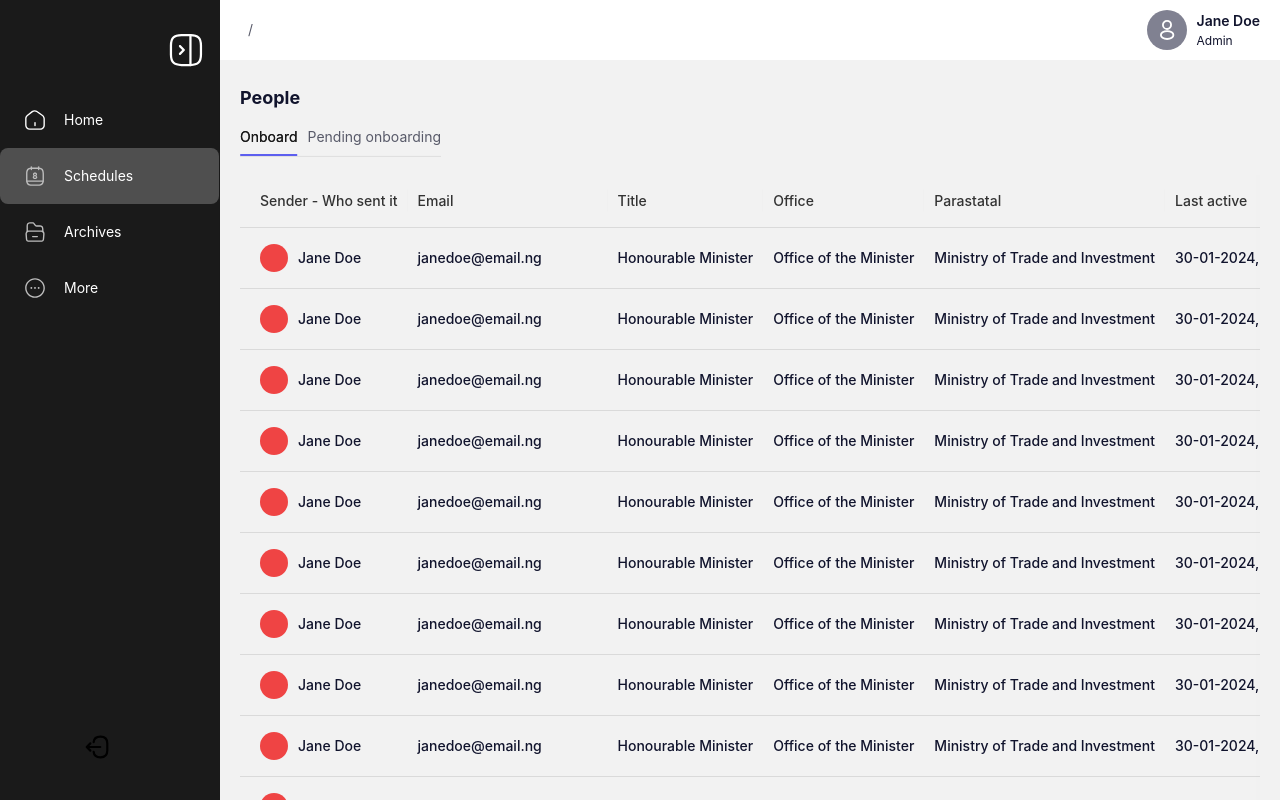
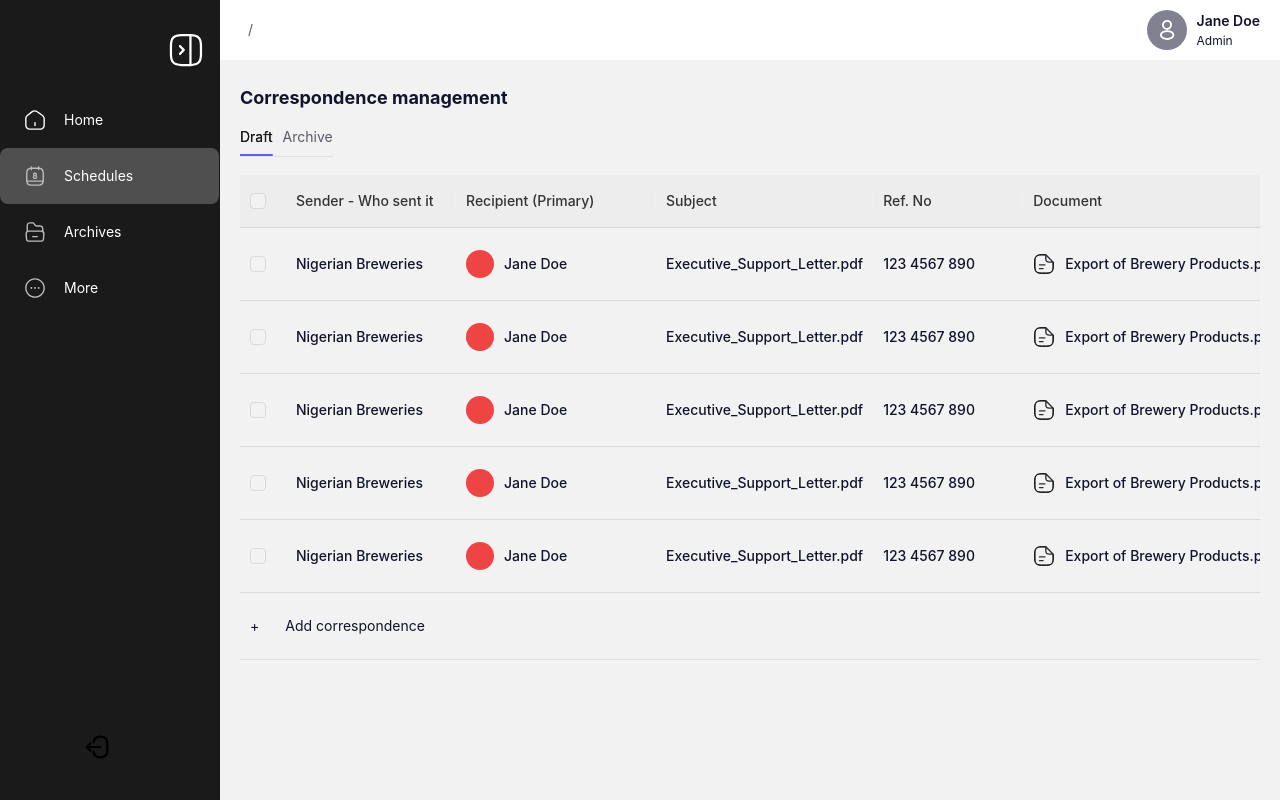
Before and after one commit to jidoggs/comms, a Next.js app: page /app/schedule in a window 1280 px wide. Built offline with nearby package versions, Linux system fonts and the light colour scheme.

Commit message:
updated table

```diff
--- a/src/app/app/archives/page.tsx
+++ b/src/app/app/archives/page.tsx
@@ -1,11 +1,118 @@
-import React from 'react'
+'use client';
+import CustomTab from '@/common/components/CustomTab';
+import CustomTable from '@/common/components/CustomTable';
+import { dummyPeople } from '@/common/mockData';
+import { mergeClassName } from '@/common/utils';
+import { TabsProps } from 'antd';
+import { ColumnsType } from 'antd/es/table';
+import React, { useState } from 'react';
 
-const ArchivePage = () => {
+const columns: ColumnsType<any> = [
+  {
+    title: 'Sender - Who sent it',
+    className: '!pl-5',
+    dataIndex: 'sent_by',
+    width: 180,
+    ellipsis: true,
+    render: (value: any) => {
+      return (
+        <div className="flex items-center gap-x-2.5">
+          <div className="size-7 rounded-full bg-red-500" />{' '}
+          <span>{value}</span>
+        </div>
+      );
+    },
+  },
+  {
+    title: 'Email',
+    className: '',
+    dataIndex: 'email',
+    ellipsis: true,
+    width: 200,
+  },
+  {
+    title: 'Title',
+    className: '',
+    dataIndex: 'title',
+    ellipsis: true,
+    width: 150,
+  },
+  {
+    title: 'Office',
+    className: '',
+    dataIndex: 'office',
+    ellipsis: true,
+    width: 150,
+  },
+  {
+    title: 'Parastatal',
+    className: '',
+    dataIndex: 'parastatal',
+    ellipsis: true,
+    width: 220,
+  },
+  {
+    title: 'Last active',
+    className: '',
+    dataIndex: 'last_active',
+    ellipsis: true,
+    width: 135,
+  },
+  {
+    title: 'Date added',
+    className: '',
+    dataIndex: 'created_at',
+    ellipsis: true,
+    width: 135,
+  },
+  {
+    title: 'Actions',
+    className: '!pr-3',
+    dataIndex: '',
+    ellipsis: true,
+    width: 50,
+  },
+].map((itm) => ({
+  ...itm,
+  className: mergeClassName('!py-4 text-sm font-medium', itm.className),
+}));
+
+const Page = () => {
+  const [activeKey, setActiveKey] = useState('onboard');
+  const items: TabsProps['items'] = [
+    {
+      key: 'onboard',
+      label: 'Onboard',
+    },
+    {
+      key: 'pending',
+      label: 'Pending onboarding',
+    },
+  ];
+
+  const tabChangeHandler = (state: string) => {
+    setActiveKey(state);
+  };
+
   return (
     <div>
+      <CustomTable
+        tableTitle="People"
+        tabs={
+          <CustomTab
+            onChange={tabChangeHandler}
+            defaultKey={activeKey}
+            items={items}
+          />
+        }
+        className={{
+          table: 'cursor-pointer',
+        }}
+        columns={columns}
+        dataSource={dummyPeople}
+      />
+    </div>
+  );
+};
 
-    </div>
-  )
-}
-
-export default ArchivePage
+export default Page;
--- a/src/app/app/schedule/page.tsx
+++ b/src/app/app/schedule/page.tsx
@@ -1,7 +1,8 @@
 'use client';
 import CustomTab from '@/common/components/CustomTab';
 import CustomTable from '@/common/components/CustomTable';
-import { dummyPeople } from '@/common/mockData';
+import { Document } from '@/common/components/icons';
+import { dummyCorrespondence } from '@/common/mockData';
 import { mergeClassName } from '@/common/utils';
 import { TabsProps } from 'antd';
 import { ColumnsType } from 'antd/es/table';
@@ -10,10 +11,17 @@ import React, { useState } from 'react';
 const columns: ColumnsType<any> = [
   {
     title: 'Sender - Who sent it',
+    className: '!pl-5',
+    dataIndex: 'sent_by',
+    width: 180,
+    ellipsis: true,
+  },
+  {
+    title: 'Recipient (Primary)',
     className: '',
-    dataIndex: 'sent_by',
-    // width: 180,
+    dataIndex: 'recipient',
     ellipsis: true,
+    width: 200,
     render: (value: any) => {
       return (
         <div className="flex items-center gap-x-2.5">
@@ -24,74 +32,69 @@ const columns: ColumnsType<any> = [
     },
   },
   {
-    title: 'Email',
+    title: 'Subject',
     className: '',
-    dataIndex: 'email',
-    ellipsis: true,
-    width: 200,
-  },
-  {
-    title: 'Title',
-    className: '',
-    dataIndex: 'title',
+    dataIndex: 'subject',
     ellipsis: true,
     width: 150,
   },
   {
-    title: 'Office',
+    title: 'Ref. No',
     className: '',
-    dataIndex: 'office',
+    dataIndex: 'ref_no',
     ellipsis: true,
     width: 150,
   },
   {
-    title: 'Parastatal',
+    title: 'Document',
     className: '',
-    dataIndex: 'parastatal',
+    dataIndex: 'document',
     ellipsis: true,
     width: 220,
+    render: (value: any) => {
+      return (
+        <div className="flex items-center gap-x-2.5">
+          <Document />
+          <span>{value}</span>
+        </div>
+      );
+    },
   },
   {
-    title: 'Last active',
-    className: '',
-    dataIndex: 'last_active',
+    title: 'Comment',
+    dataIndex: 'comment',
+    ellipsis: true,
+    width: 450,
+    className: '!text-wrap !max-w-full !break-words',
+  },
+  {
+    title: 'Date of correspondence',
+    dataIndex: 'created_at',
+    ellipsis: true,
+    width: 180,
+  },
+  {
+    title: 'Actions',
+    className: '!pr-3',
+    dataIndex: '',
     ellipsis: true,
     width: 135,
   },
-  {
-    title: 'Date added',
-    className: '',
-    dataIndex: 'created_at',
-    ellipsis: true,
-    width: 135,
-  },
-  {
-    title: 'Actions',
-    className: '',
-    dataIndex: '',
-    ellipsis: true,
-    width: 50,
-  },
-].map((itm, index, arr) => ({
+].map((itm) => ({
   ...itm,
-  className: mergeClassName(
-    '!py-4 text-sm font-medium !bg-transparent',
-    index === 0 && '!pl-5',
-    index === arr.length - 1 && '!pr-3',
-    itm.className
-  ),
+  className: mergeClassName('!py-4 text-sm font-medium', itm.className),
 }));
 
 const SchedulePage = () => {
-  const [activeKey, setActiveKey] = useState('onboard');
+  const [activeKey, setActiveKey] = useState('draft');
   const items: TabsProps['items'] = [
     {
-      key: 'onboard',
-      label: 'Onboard',
+      key: 'draft',
+      label: 'Draft',
     },
     {
-      key: 'pending',
-      label: 'Pending onboarding',
+      key: 'archive',
+      label: 'Archive',
     },
   ];
 
@@ -102,7 +105,7 @@ const SchedulePage = () => {
   return (
     <div>
       <CustomTable
-        tableTitle="People"
+        tableTitle="Correspondence management"
         tabs={
           <CustomTab
             onChange={tabChangeHandler}
@@ -114,7 +117,17 @@ const SchedulePage = () => {
           table: 'cursor-pointer',
         }}
         columns={columns}
-        dataSource={dummyPeople}
+        dataSource={dummyCorrespondence}
+        size="large"
+        rowSelection={{}}
+        footer={() => (
+          <button className="text-custom-main flex items-center gap-x-2.5 py-1.5 text-sm">
+            +{' '}
+            <span className="hover:bg-custom-gray_500 rounded-lg px-4 py-3">
+              Add correspondence
+            </span>
+          </button>
+        )}
       />
     </div>
   );
--- a/src/app/globals.css
+++ b/src/app/globals.css
@@ -43,3 +43,8 @@ body {
 .inter {
   font-family: var(--font-inter);
 }
+
+
+.ant-table-footer{
+  @apply  border-b border-custom-gray_200/10
+}
--- a/src/common/components/CustomTable/index.tsx
+++ b/src/common/components/CustomTable/index.tsx
@@ -4,6 +4,8 @@ import { mergeClassName } from '@/common/utils';
 import { CustomTableProps } from './type';
 import CustomPaginationHeader from '../CustomPaginationHeader';
 import Title from '../Title';
+
+
 
 const CustomTable = <T extends object>({
   tabs,
@@ -15,6 +17,7 @@ const CustomTable = <T extends object>({
   totalContent = 0,
   pageChangeCallBack,
   className,
+  rowClassName,
   ...otherTableProps
 }: CustomTableProps<T>) => {
   const paginationHeader = (
@@ -78,16 +81,18 @@ const CustomTable = <T extends object>({
       >
         <div
           className={mergeClassName(
-            'h-[calc(100vh-160px)] overflow-auto [&_.ant-empty-normal]:flex [&_.ant-empty-normal]:h-[calc(100vh-296px)] [&_.ant-empty-normal]:items-center [&_.ant-empty-normal]:justify-center [&_.ant-empty-normal_.ant-empty-image]:text-2xl',
+            'h-[calc(100vh-192px)] overflow-auto [&_.ant-empty-normal]:flex [&_.ant-empty-normal]:h-[calc(100vh-320px)] [&_.ant-empty-normal]:items-center [&_.ant-empty-normal]:justify-center [&_.ant-empty-normal_.ant-empty-image]:text-2xl',
             !stringClassName ? className?.tableWrapper : ''
           )}
         >
           <Table
             {...otherTableProps}
+            sticky
             scroll={{ x: 'max-content' }}
             pagination={false}
             tableLayout="auto"
             dataSource={dataSource}
+            rowClassName={mergeClassName('bg-transparent', rowClassName)}
             rowKey={'id'}
             className={mergeClassName(
               '!bg-transparent',
--- /dev/null
+++ b/src/common/components/icons/Document.tsx
@@ -0,0 +1,33 @@
+import React from 'react';
+import { Icon } from './type';
+
+const Document: Icon = ({ size = '22', ...props }) => (
+  <svg
+    {...props}
+    width={size}
+    height={size}
+    viewBox="0 0 22 22"
+    fill="none"
+    xmlns="http://www.w3.org/2000/svg"
+  >
+    <path
+      d="M13.7499 20.3543H8.24992C5.81856 20.3543 4.20255 19.833 3.18483 18.8153C2.1671 17.7975 1.64575 16.1815 1.64575 13.7502V8.25016C1.64575 5.81881 2.1671 4.2028 3.18483 3.18507C4.20255 2.16735 5.81856 1.646 8.24992 1.646H12.8333C12.9329 1.646 13.0208 1.73381 13.0208 1.8335C13.0208 1.93319 12.9329 2.021 12.8333 2.021H8.24992C6.10173 2.021 4.49653 2.3979 3.44709 3.44734C2.39766 4.49678 2.02075 6.10197 2.02075 8.25016V13.7502C2.02075 15.8984 2.39766 17.5035 3.44709 18.553C4.49653 19.6024 6.10173 19.9793 8.24992 19.9793H13.7499C15.8981 19.9793 17.5033 19.6024 18.5527 18.553C19.6022 17.5035 19.9791 15.8984 19.9791 13.7502V9.16683C19.9791 9.06714 20.0669 8.97933 20.1666 8.97933C20.2663 8.97933 20.3541 9.06714 20.3541 9.16683V13.7502C20.3541 16.1815 19.8327 17.7975 18.815 18.8153C17.7973 19.833 16.1813 20.3543 13.7499 20.3543Z"
+      fill="#292D32"
+      stroke="#121212"
+    />
+    <path
+      d="M20.1666 9.85395H16.4999C13.3649 9.85395 12.1458 8.63479 12.1458 5.49979V1.83312C12.1458 1.55812 12.3108 1.30145 12.5674 1.20062C12.8241 1.09062 13.1174 1.15479 13.3191 1.34729L20.6524 8.68062C20.8449 8.87312 20.9091 9.17562 20.7991 9.43229C20.6891 9.68895 20.4416 9.85395 20.1666 9.85395ZM13.5208 3.49229V5.49979C13.5208 7.86479 14.1349 8.47895 16.4999 8.47895H18.5074L13.5208 3.49229Z"
+      fill="#292D32"
+    />
+    <path
+      d="M11.9167 12.604H6.41675C6.04091 12.604 5.72925 12.2923 5.72925 11.9165C5.72925 11.5407 6.04091 11.229 6.41675 11.229H11.9167C12.2926 11.229 12.6042 11.5407 12.6042 11.9165C12.6042 12.2923 12.2926 12.604 11.9167 12.604Z"
+      fill="#292D32"
+    />
+    <path
+      d="M10.0834 16.271H6.41675C6.04091 16.271 5.72925 15.9593 5.72925 15.5835C5.72925 15.2077 6.04091 14.896 6.41675 14.896H10.0834C10.4592 14.896 10.7709 15.2077 10.7709 15.5835C10.7709 15.9593 10.4592 16.271 10.0834 16.271Z"
+      fill="#292D32"
+    />
+  </svg>
+);
+
+export default Document;
--- a/src/common/components/lib/AntdRegistry.tsx
+++ b/src/common/components/lib/AntdRegistry.tsx
@@ -103,14 +103,19 @@ const appTheme: ThemeConfig = {
       borderRadiusOuter: 0,
       colorText: customThemeColor.main,
 
-      headerColor: '#333333',
+      headerColor: customThemeColor.gray_300,
       cellFontSize: 14,
       fontWeightStrong: 500,
       fontSizeHeading1: 14,
       // font: 400,
       cellPaddingInline: 10,
       cellPaddingBlock: 5,
-      borderColor: '#1212121A',
+      borderColor: customThemeColor.black_200 + '1A',
+      footerBg: customThemeColor.gray_100,
+      rowSelectedBg: customThemeColor.gray_100,
+      rowHoverBg: customThemeColor.white_100,
+      rowSelectedHoverBg: customThemeColor.white_100,
+      footerColor: customThemeColor.main,
     },
     Tabs: {
       itemColor: customThemeColor.gray_200,
--- /dev/null
+++ b/src/common/mockData/correspondence.ts
@@ -0,0 +1,14 @@
+const singldata = {
+  sent_by: 'Nigerian Breweries',
+  recipient: 'Jane Doe',
+  subject: 'Executive_Support_Letter.pdf',
+  ref_no: '123 4567 890',
+  document: 'Export of Brewery Products.pdf',
+  comment:
+    'Dear HM, I hope this message finds you well. Please find correspondence from the Nigerian Breweries requesting action. ',
+  created_at: '30-01-2024',
+};
+
+export const dummyCorrespondence = new Array(5)
+  .fill('o')
+  .map((_, idx) => ({ ...singldata, id: idx }));
--- a/src/common/mockData/index.ts
+++ b/src/common/mockData/index.ts
@@ -1,2 +1,3 @@
 export * from './people';
 export * from './user';
+export * from './correspondence';
```
Also changed, not shown: src/common/components/icons/index.ts (+13 -12 lines).
